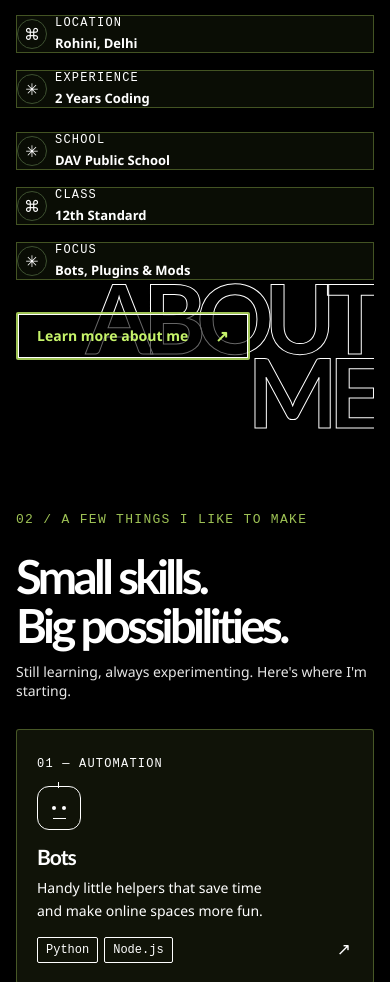
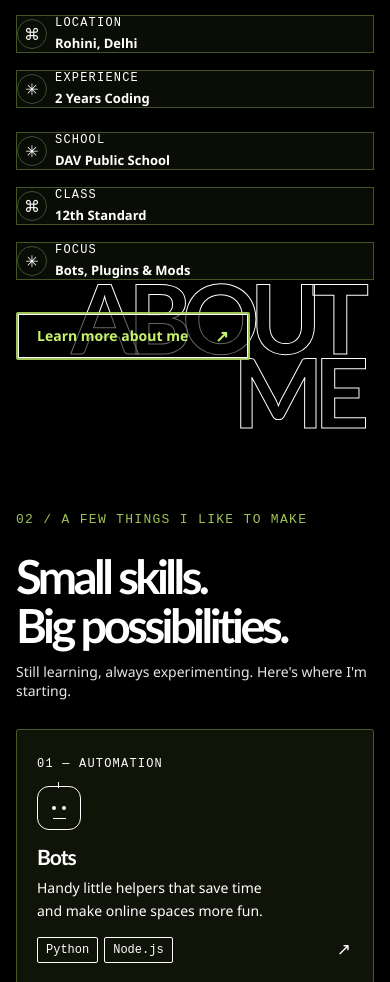
Before and after one commit to dsharmalang/dsharmalang, a website: page Public/index.html in a window 390 px wide. Shown: the part 1535-2517 px from the top of the page. Drawn offline with Linux system fonts and the light colour scheme; animation ran at ten frames a second.

Commit message:
Update styles.css

```diff
--- a/Public/styles.css
+++ b/Public/styles.css
@@ -670,7 +670,7 @@ textarea:focus-visible {
 .about-index {
   position: absolute;
   z-index: 0;
-  right: 0;
+  right: 0.15em;
   bottom: 14px;
   pointer-events: none;
   color: transparent;
@@ -1298,7 +1298,7 @@ textarea:focus-visible {
   }
 
   .about-index {
-    right: 0;
+    right: 0.15em;
     bottom: 8px;
     font-size: 96px;
   }
```
